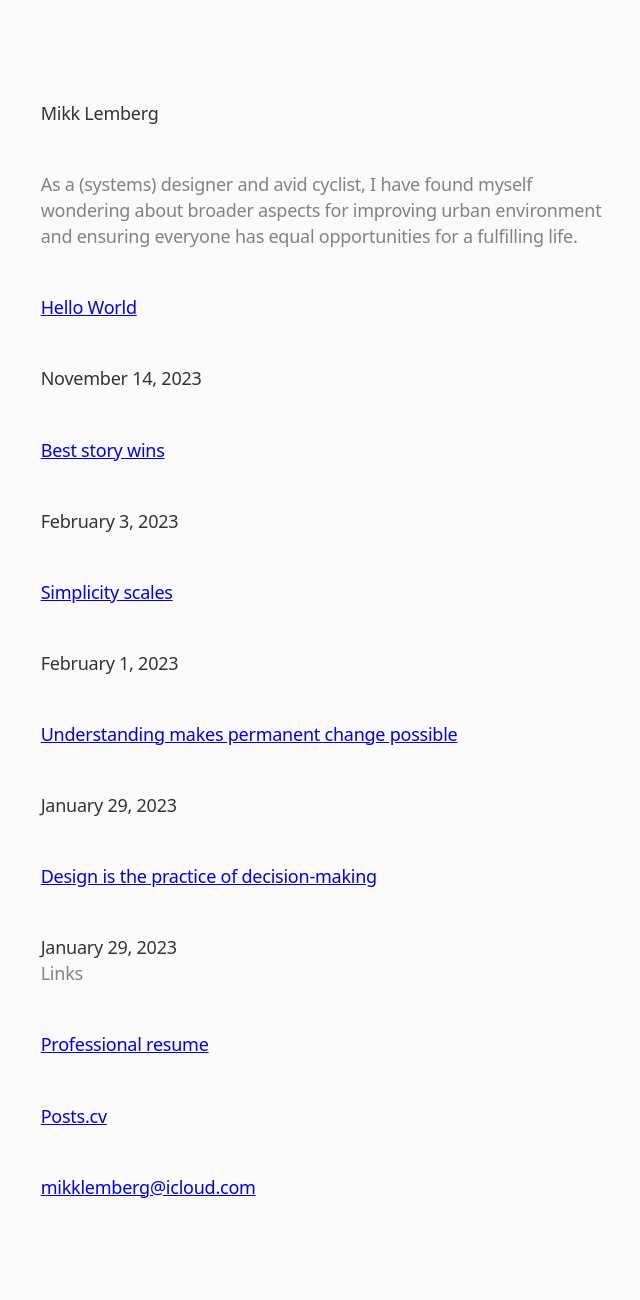
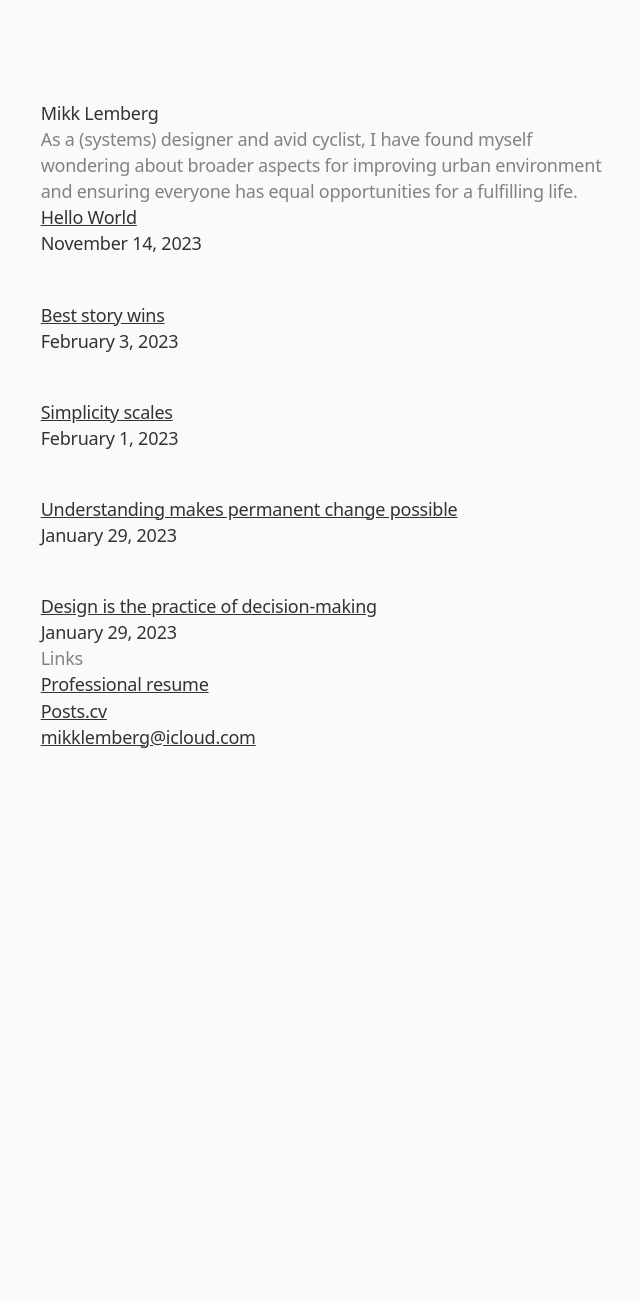
Before and after one commit to mikklemberg/My-personal-notes, a Jekyll site: the page built from README.md, in a window 1280 px wide. Shown: the whole page, without its empty margins (311-951 px from the left). Built offline with Jekyll 4.4.1, drawn with Linux system fonts in a browser that asks for light colours; our own code applies the rules of GitHub Pages for plain Markdown files; after the commit the page ends 900 px from its top, so only the background shows below that.

Commit message:
Update style.css

```diff
--- a/assets/css/style.css
+++ b/assets/css/style.css
@@ -21,11 +21,9 @@ h1, h2 {
     font-weight: 500;
 }
 
-p {
-    margin: 0 0 2.5rem;
-}
 
 a {
+    color: #333;
     text-decoration: underline;
     transition: color 0.3s ease;
 }
```
